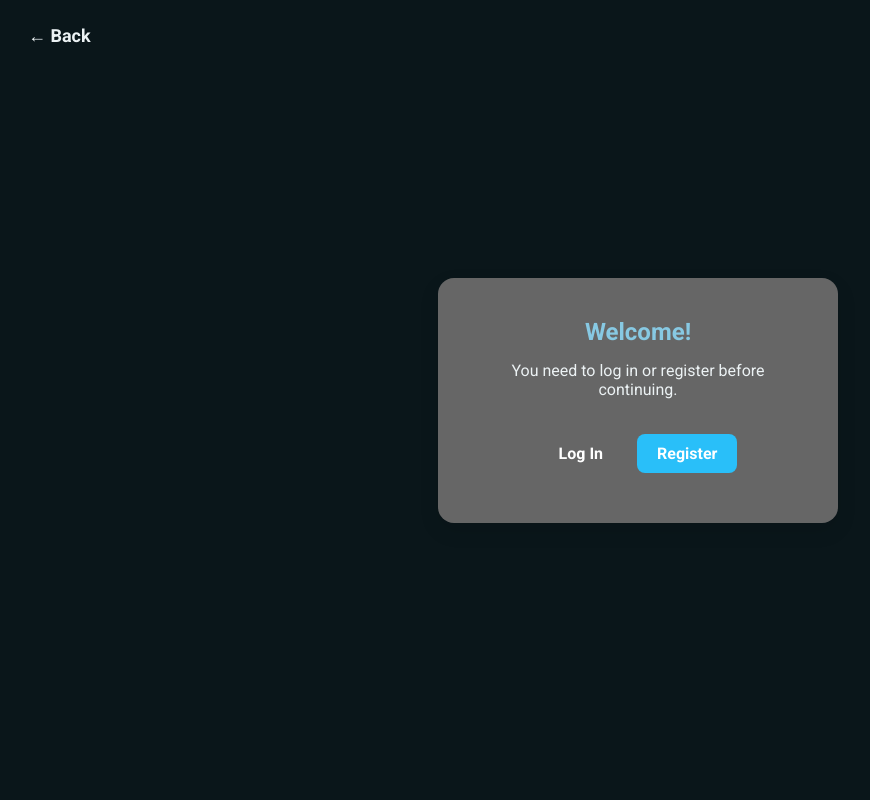
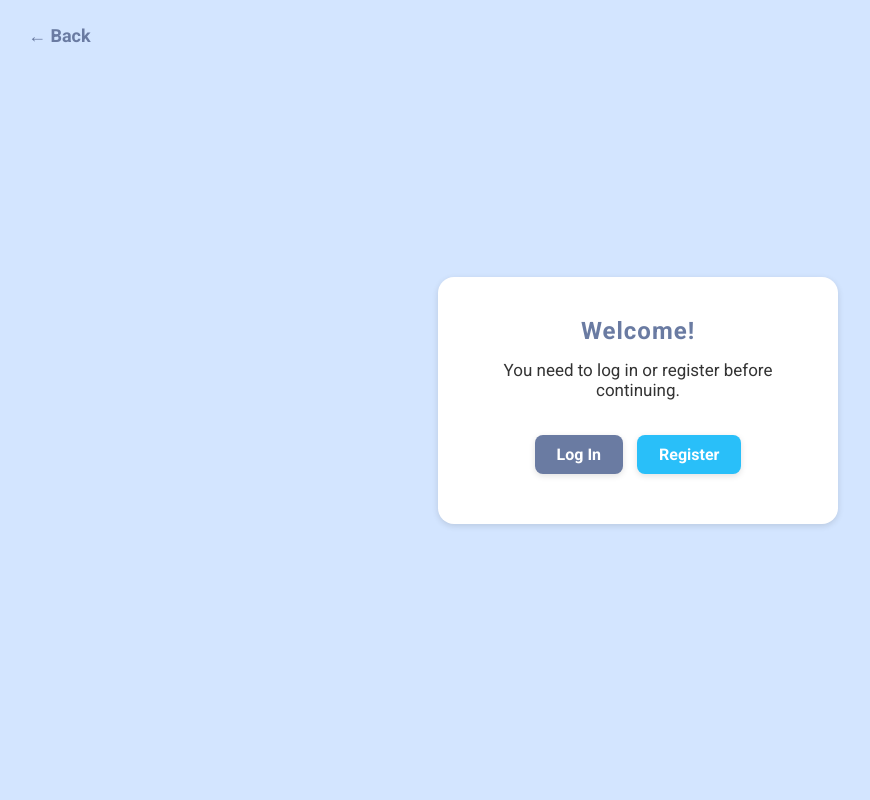
Before and after one commit to soohong-26/HearTogether, a PHP site: page /no_account.php in a window 1280 px wide. Shown: the whole page, without its empty margins (2-872 px from the left). Run offline with PHP 8.4, Linux system fonts and the light colour scheme.

Commit message:
minor adjustments and now the light theme is fully everywhere in the website

```diff
--- a/no_account.php
+++ b/no_account.php
@@ -16,12 +16,33 @@ if (isset($_SESSION['username'])) {
     @import url('https://fonts.googleapis.com/css2?family=Roboto:ital,wght@0,100..900;1,100..900&display=swap');
 
     :root {
-            --text: #ecf2f4;
-            --background: #0a161a;
-            --primary: #87c9e3;
-            --secondary: #127094;
-            --third: #666666;
+        /* Primary Colours */
+        --primary-colour: #6A7BA2;
+        --primary-hover: #5C728A;
+
+        /* Backgrounds */
+        --background-colour: rgb(211, 229, 255);
+        --container-background: #ffffff;
+
+        /* Text Colours */
+        --text: #333333;
+        --heading-colour: #2C3E50;
+
+        /* Borders & Lines */
+        --border-colour: #cccccc;
+
+        /* Buttons */
+        --button-background: var(--primary-colour);
+        --button-hover: var(--primary-hover);
+        --button-text: #ffffff;
+
+        /* Accent */
         --accent: #29bff9;
+
+        /* Misc */
+        --box-shadow: 0 2px 6px rgba(0, 0, 0, 0.12);
+        --border-radius: 16px;
+        --transition-speed: 0.3s;
     }
 
     * {
@@ -32,7 +53,7 @@ if (isset($_SESSION['username'])) {
 
     body {
         font-family: 'Roboto', sans-serif;
-            background-color: var(--background);
+        background-color: var(--background-colour);
         display: flex;
         justify-content: center;
         align-items: center;
@@ -40,43 +61,48 @@ if (isset($_SESSION['username'])) {
     }
 
     .container {
-            background-color: var(--third);
+        background-color: var(--container-background);
         padding: 40px;
-            border-radius: 16px;
-            box-shadow: 0 8px 20px rgba(0, 0, 0, 0.1);
+        border-radius: var(--border-radius);
+        box-shadow: var(--box-shadow);
         text-align: center;
         max-width: 400px;
         width: 100%;
     }
 
     h2 {
-            color: var(--primary);
+        color: var(--primary-colour);
         margin-bottom: 15px;
+        font-weight: 700;
+        letter-spacing: 1px;
     }
 
     p {
         color: var(--text);
         margin-bottom: 25px;
+        font-size: 17px;
     }
 
     .btn {
         display: inline-block;
-            padding: 10px 20px;
+        padding: 10px 22px;
         margin: 10px 5px;
         border: none;
         border-radius: 8px;
         text-decoration: none;
         font-weight: bold;
-            color: white;
-            transition: background-color 0.3s ease;
+        color: var(--button-text);
+        transition: background-color var(--transition-speed);
+        font-size: 16px;
+        box-shadow: var(--box-shadow);
     }
 
     .login-btn {
-            background-color: var(--button);
+        background-color: var(--button-background);
     }
 
     .login-btn:hover {
-            background-color: #357ABD;
+        background-color: var(--button-hover);
     }
 
     .register-btn {
@@ -84,14 +110,14 @@ if (isset($_SESSION['username'])) {
     }
 
     .register-btn:hover {
-            background-color: #357ABD;
+        background-color: #22a2d4;
     }
 
     .back-btn {
         position: absolute;
         top: 20px;
         left: 20px;
-            color: var(--text);
+        color: var(--primary-colour);
         text-decoration: none;
         font-size: 18px;
         font-weight: bold;
@@ -99,11 +125,11 @@ if (isset($_SESSION['username'])) {
         border: none;
         padding: 5px 10px;
         cursor: pointer;
-            transition: color 0.3s ease;
+        transition: color var(--transition-speed);
     }
 
     .back-btn:hover {
-            color: var(--primary);
+        color: var(--accent);
     }
 
 </style>
```
Also changed, not shown: nav.php (+10 -1 lines). Lines whose indentation alone changed are shown as unchanged.
